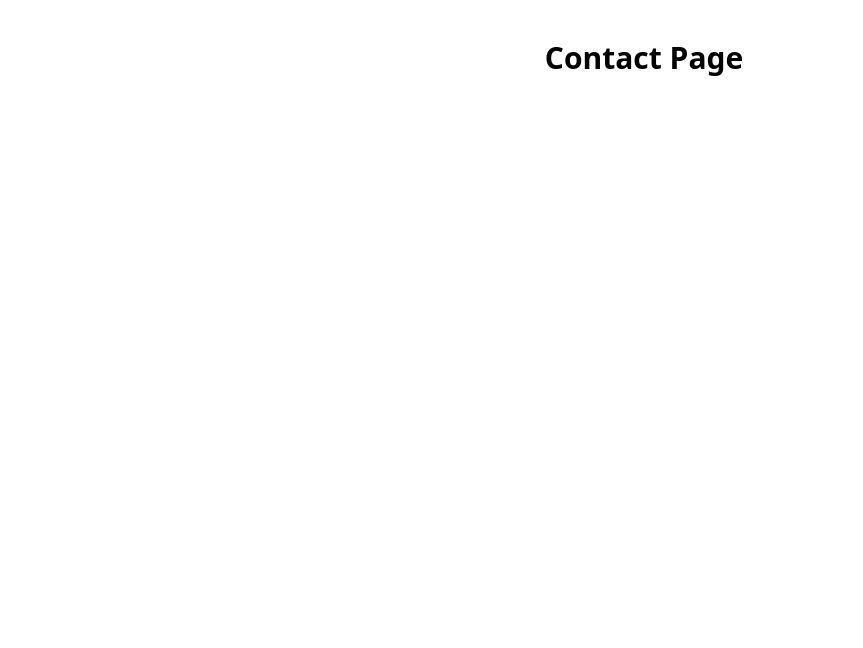
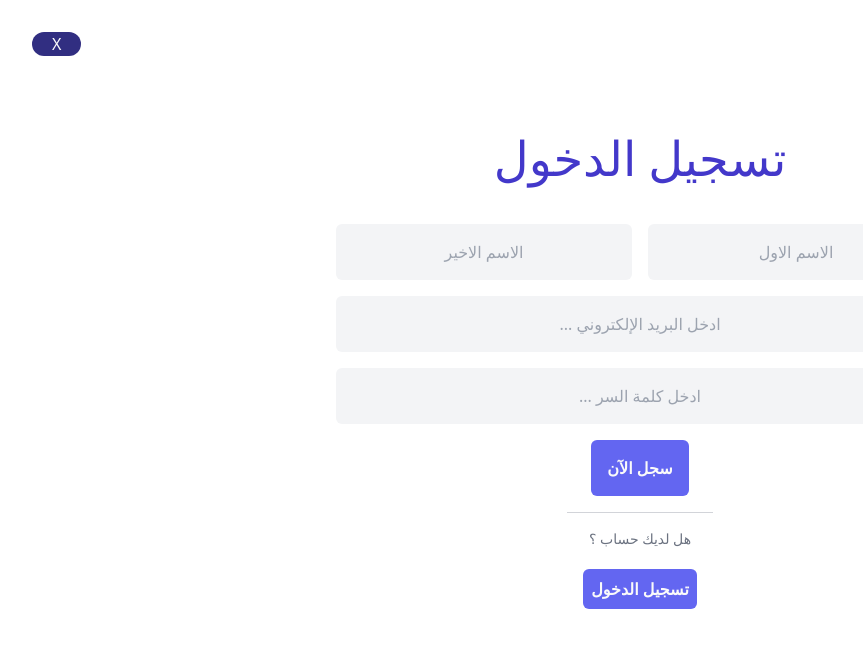
Before and after one commit to 2ao1-1/bsaraha, a React (Vite) app: page /Register in a window 1280 px wide. Shown: the top 648 px of the page, without its empty margins (111-974 px from the left). Built offline with nearby package versions, Linux system fonts and the light colour scheme.

Commit message:
add axios dependency and enhance login/register pages with new components and styles

```diff
--- a/package.json
+++ b/package.json
@@ -10,6 +10,7 @@
     "preview": "vite preview"
   },
   "dependencies": {
+    "axios": "^1.7.9",
     "framer-motion": "^12.0.6",
     "lucide-react": "^0.474.0",
     "react": "^18.3.1",
--- a/src/pages/Home.jsx
+++ b/src/pages/Home.jsx
@@ -15,7 +15,7 @@ export default function Home() {
       </header>
 
       <div className="w-full h-svh text-center flex flex-col justify-center items-center">
-        <h1 className="text-8xl font-bold  font-headers space-x-2 text-secondary-main drop-shadow-xl mb-10">
+        <h1 className="text-8xl font-bold  font-headers space-x-2 text-secondary-lighter drop-shadow-xl mb-10">
           بصراحه
         </h1>
         <p className="font-body mb-5">
@@ -24,13 +24,13 @@ export default function Home() {
 
         <div className="flex gap-4">
           <button
-            className="mt-5 px-4 py-2 bg-secondary-main hover:bg-secondary-lighter text-white rounded-lg"
+            className="mt-5 px-4 py-2 bg-secondary-lighter hover:bg-secondary-darker text-white rounded-lg"
             onClick={() => navigate("/Login")}
           >
             دخول
           </button>
           <button
-            className="mt-5 px-4 py-2 bg-secondary-main hover:bg-secondary-lighter  text-white rounded-lg"
+            className="mt-5 px-4 py-2 bg-secondary-lighter hover:bg-secondary-darker  text-white rounded-lg"
             onClick={() => navigate("/Register")}
           >
             سجل الآن
--- a/src/pages/Login.jsx
+++ b/src/pages/Login.jsx
@@ -1,11 +1,48 @@
 import { useNavigate } from "react-router-dom";
+import LogHeader from "./components/LogHeader";
+// import { useEffect } from "react";
+
 export default function Login() {
   const navigate = useNavigate();
+  return (
+    <div className="w-full h-screen flex flex-col text-center p-8">
+      <LogHeader name="تسجيل الدخول" />
 
-  return (
-    <div className="text-3xl font-bold text-center mt-20">
-      login Page
-      <button onClick={() => navigate("/")}>x</button>
+      <div className="w-full pt-10 flex items-center">
+        <form className="w-full flex flex-col gap-4 justify-center items-center">
+          <input
+            type="email"
+            name="Email"
+            id=""
+            placeholder="ادخل البريد الإلكتروني ..."
+            className="bg-primary-darker rounded-md p-4 w-1/2 text-center"
+          />
+          <input
+            type="password"
+            name="Password"
+            id=""
+            placeholder="ادخل كلمة السر ..."
+            className="bg-primary-darker rounded-md p-4 w-1/2 text-center"
+          />
+          <button
+            className="bg-secondary-lighter hover:bg-secondary-darker text-primary-main p-4 rounded-md  font-bold"
+            type="submit"
+          >
+            دخول
+          </button>
+          <div className="border-t border-text-secondary/30 p-4">
+            <p className="mb-5 text-sm text-text-secondary">ليس لديك حساب ؟</p>
+            <button
+              className="bg-secondary-lighter hover:bg-secondary-darker text-primary-main p-2 rounded-md  font-bold"
+              type="submit"
+              onClick={() => navigate("/Register")}
+            >
+              سجل حسابك الآن
+            </button>
+          </div>
+        </form>
+        <hr />
+      </div>
     </div>
   );
 }
--- a/src/pages/Register.jsx
+++ b/src/pages/Register.jsx
@@ -1,5 +1,65 @@
+import { useNavigate } from "react-router-dom";
+
+import LogHeader from "./components/LogHeader";
 export default function Register() {
+  const navigate = useNavigate();
+
   return (
-    <div className="text-3xl font-bold text-center mt-10">Contact Page</div>
+    <div className="w-full h-screen flex flex-col text-center p-8">
+      <LogHeader name="تسجيل الدخول" />
+
+      <div className="w-full pt-10 flex items-center">
+        <form className="w-full flex flex-col gap-4 justify-center items-center">
+          <div className="flex gap-4 w-1/2">
+            <input
+              type="text"
+              name="FirstName"
+              id=""
+              placeholder="الاسم الاول"
+              className="bg-primary-darker rounded-md p-4 w-1/2 text-center"
+            />
+            <input
+              type="text"
+              name="FirstName"
+              id=""
+              placeholder="الاسم الاخير"
+              className="bg-primary-darker rounded-md p-4 w-1/2 text-center"
+            />
+          </div>
+          <input
+            type="email"
+            name="Email"
+            id=""
+            placeholder="ادخل البريد الإلكتروني ..."
+            className="bg-primary-darker rounded-md p-4 w-1/2 text-center"
+          />
+          <input
+            type="password"
+            name="Password"
+            id=""
+            placeholder="ادخل كلمة السر ..."
+            className="bg-primary-darker rounded-md p-4 w-1/2 text-center"
+          />
+          <button
+            className="bg-secondary-lighter hover:bg-secondary-darker
+text-primary-main p-4 rounded-md  font-bold"
+            type="submit"
+          >
+            سجل الآن
+          </button>
+          <div className="border-t border-text-secondary/30 p-4">
+            <p className="mb-5 text-sm text-text-secondary">هل لديك حساب ؟</p>
+            <button
+              className="bg-secondary-lighter hover:bg-secondary-darker text-primary-main p-2 rounded-md  font-bold"
+              type="submit"
+              onClick={() => navigate("/Login")}
+            >
+              تسجيل الدخول
+            </button>
+          </div>
+        </form>
+        <hr />
+      </div>
+    </div>
   );
 }
--- /dev/null
+++ b/src/pages/components/LogHeader.jsx
@@ -0,0 +1,22 @@
+import { useNavigate } from "react-router-dom";
+
+export default function LogHeader({ name }) {
+  const navigate = useNavigate();
+  return (
+    <div className="flex flex-col justify-between">
+      <div className="mb-20">
+        <button
+          className="float-end bg-accent-main hover:bg-accent-lighter px-5 content-center text-primary-main rounded-full"
+          onClick={() => navigate("/")}
+        >
+          X
+        </button>
+      </div>
+      <div>
+        <h2 className="font-headers text-secondary-main text-xl md:text-5xl md:px-8">
+          {name}
+        </h2>
+      </div>
+    </div>
+  );
+}
--- a/vite.config.js
+++ b/vite.config.js
@@ -5,4 +5,7 @@ import react from "@vitejs/plugin-react";
 export default defineConfig({
   plugins: [react()],
   // base: "/bsaraha/",
+  server: {
+    historyApiFallback: true,
+  },
 });
```
Also changed, not shown: 1 other file (tests, documents, lock files or other folders).
